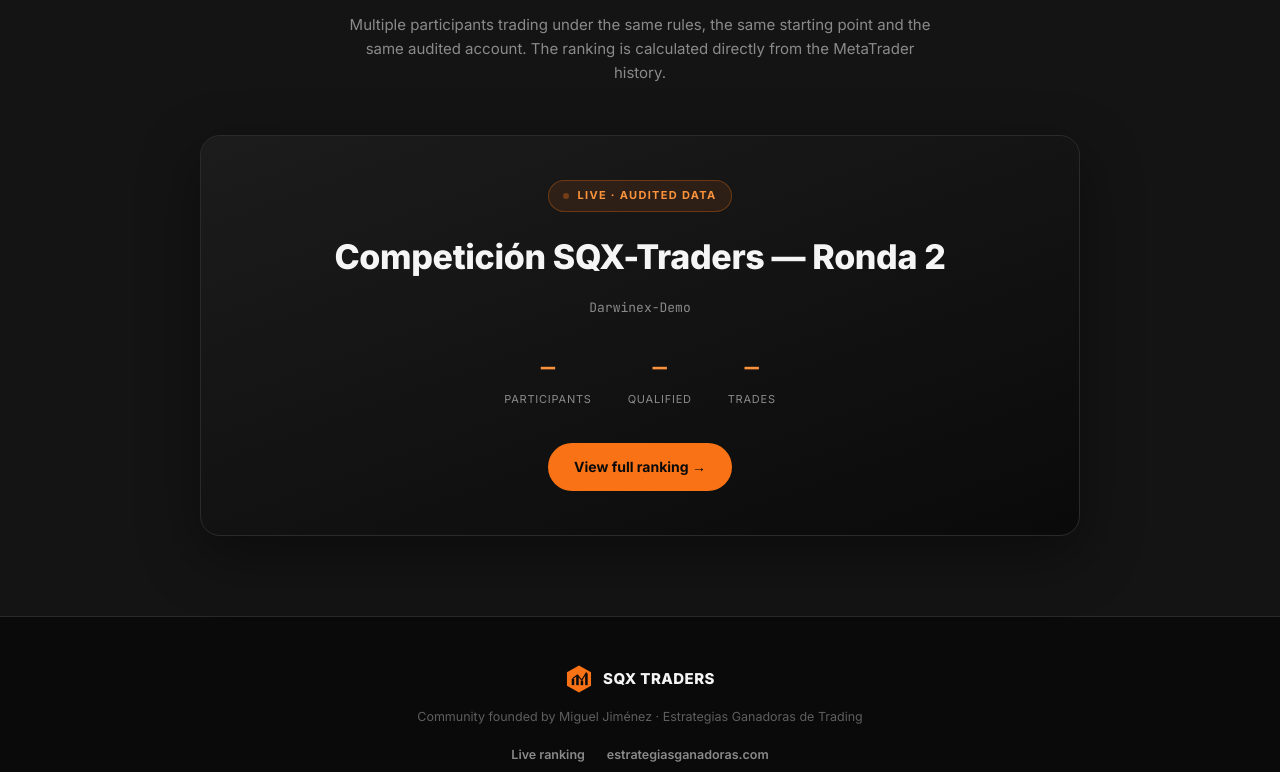
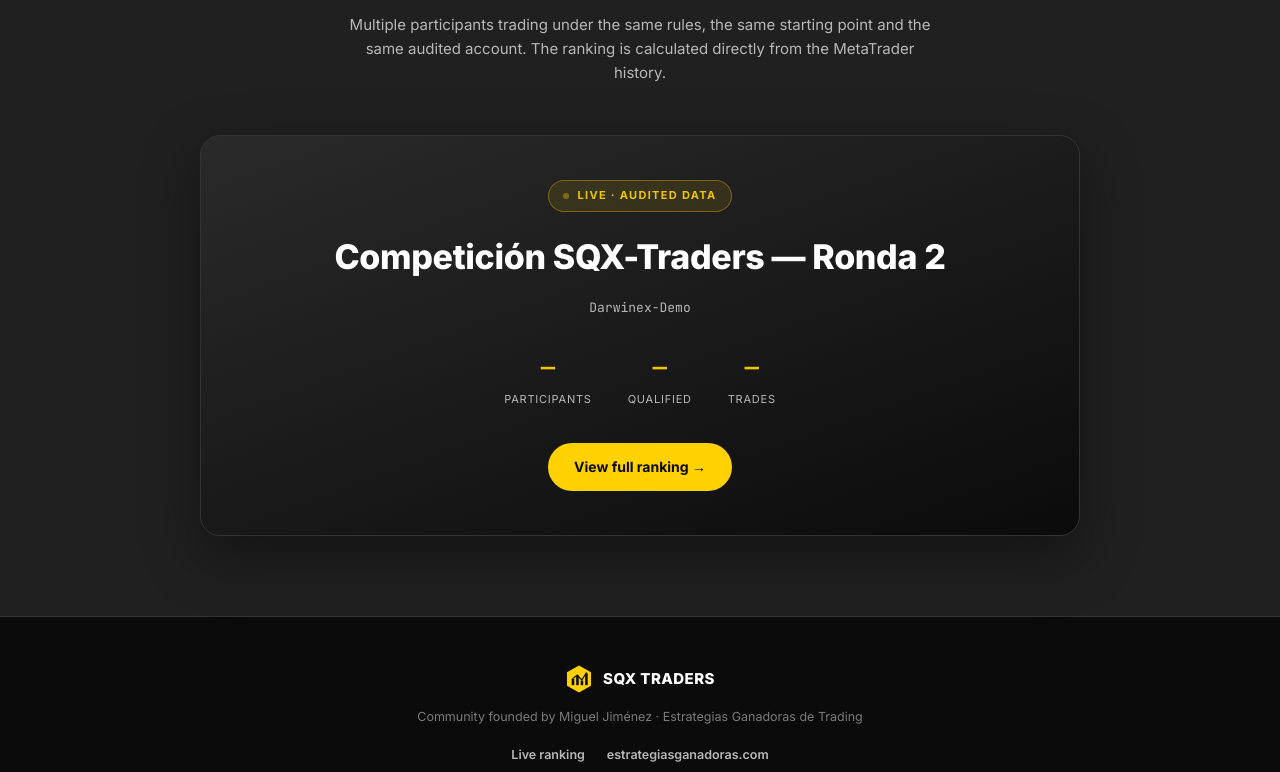
Before and after one commit to Guelu/SQX-Traders_Competicion, a website built with Vite: page index.html in a window 1280 px wide. Shown: the part 2028-2800 px from the top of the page. Built offline with nearby package versions, Linux system fonts and the light colour scheme; no server answers.

Commit message:
Update brand colors

```diff
--- a/src/brand.js
+++ b/src/brand.js
@@ -1,6 +1,6 @@
 export const LOGO_SVG = `
   <svg viewBox="0 0 100 100" fill="none" xmlns="http://www.w3.org/2000/svg">
-    <path d="M50 2 L93 26 V74 L50 98 L7 74 V26 Z" fill="#f97316"/>
+    <path d="M50 2 L93 26 V74 L50 98 L7 74 V26 Z" fill="#ffd100"/>
     <rect x="24" y="50" width="9" height="22" fill="#0a0a0a"/>
     <rect x="40" y="38" width="9" height="34" fill="#0a0a0a"/>
     <rect x="56" y="56" width="9" height="16" fill="#0a0a0a"/>
--- a/src/landing.css
+++ b/src/landing.css
@@ -3,30 +3,30 @@
 *, *::before, *::after { box-sizing: border-box; margin: 0; padding: 0; }
 
 :root, [data-theme="dark"] {
-  --bg:        #0a0a0a;
-  --surface:   #141414;
-  --surface2:  #1c1c1c;
-  --border:    #2a2a2a;
-  --text:      #f5f5f5;
-  --text-2:    #c4c4c4;
-  --muted:     #8a8a8a;
-  --muted-2:   #5e5e5e;
-  --orange:    #f97316;
-  --orange-2:  #fb923c;
+  --bg:        #0b0b0b;
+  --surface:   #202020;
+  --surface2:  #2a2a2a;
+  --border:    #333333;
+  --text:      #ffffff;
+  --text-2:    #ededed;
+  --muted:     #b8b8b8;
+  --muted-2:   #7a7a7a;
+  --orange:    #ffd100;
+  --orange-2:  #f0c400;
   --green:     #22c55e;
   --mono:      'JetBrains Mono', ui-monospace, monospace;
   --sans:      'Inter', ui-sans-serif, system-ui, sans-serif;
   --radius-sm: 8px;
   --radius:    14px;
   --radius-lg: 20px;
-  --nav-bg:    rgba(10,10,10,.85);
+  --nav-bg:    rgba(11,11,11,.9);
   --shadow-lg: 0 20px 60px rgba(0,0,0,.4);
   --widget-shadow: 0 8px 30px rgba(0,0,0,.4);
   --photo-shadow:  0 12px 40px rgba(0,0,0,.5);
 }
 
 [data-theme="light"] {
-  --bg:        #f4f6f9;
+  --bg:        #f7f7f5;
   --surface:   #ffffff;
   --surface2:  #f8fafc;
   --border:    #e2e8f0;
@@ -34,8 +34,8 @@
   --text-2:    #334155;
   --muted:     #64748b;
   --muted-2:   #94a3b8;
-  --orange:    #f97316;
-  --orange-2:  #ea580c;
+  --orange:    #ffd100;
+  --orange-2:  #b89400;
   --green:     #16a34a;
   --nav-bg:    rgba(255,255,255,.85);
   --shadow-lg: 0 20px 50px rgba(0,0,0,.08);
@@ -83,14 +83,14 @@ a { color: inherit; text-decoration: none; }
   position: relative; overflow: hidden;
   padding: 90px 24px 70px; text-align: center;
   background:
-    radial-gradient(ellipse 700px 400px at 50% 0%, rgba(249,115,22,.14), transparent 70%);
+    radial-gradient(ellipse 700px 400px at 50% 0%, rgba(255,209,0,.13), transparent 70%);
   border-bottom: 1px solid var(--border);
 }
 .eyebrow {
   display: inline-flex; align-items: center; gap: 8px;
   font-size: 11px; font-weight: 700; letter-spacing: .12em; text-transform: uppercase;
-  color: var(--orange-2); background: rgba(249,115,22,.1);
-  border: 1px solid rgba(249,115,22,.3); border-radius: 999px;
+  color: var(--orange-2); background: rgba(255,209,0,.1);
+  border: 1px solid rgba(255,209,0,.32); border-radius: 999px;
   padding: 6px 14px; margin-bottom: 22px;
 }
 .eyebrow .dot { width: 6px; height: 6px; background: var(--orange); border-radius: 50%; animation: pulse 2s ease-in-out infinite; }
@@ -182,10 +182,10 @@ a { color: inherit; text-decoration: none; }
   background: var(--bg); border: 1px solid var(--border); border-radius: var(--radius);
   padding: 28px 24px; transition: border-color .15s, transform .15s;
 }
-.feature-card:hover { border-color: rgba(249,115,22,.4); transform: translateY(-2px); }
+.feature-card:hover { border-color: rgba(255,209,0,.42); transform: translateY(-2px); }
 .feature-icon {
   width: 44px; height: 44px; border-radius: 12px;
-  background: rgba(249,115,22,.12); border: 1px solid rgba(249,115,22,.25);
+  background: rgba(255,209,0,.12); border: 1px solid rgba(255,209,0,.28);
   display: flex; align-items: center; justify-content: center;
   font-size: 20px; margin-bottom: 16px;
 }
--- a/src/style.css
+++ b/src/style.css
@@ -3,16 +3,16 @@
 *, *::before, *::after { box-sizing: border-box; margin: 0; padding: 0; }
 
 :root, [data-theme="dark"] {
-  --bg:        #0a0a0a;
-  --surface:   #141414;
-  --surface2:  #1c1c1c;
-  --border:    #2a2a2a;
-  --text:      #f5f5f5;
-  --text-2:    #c4c4c4;
-  --muted:     #8a8a8a;
-  --muted-2:   #5e5e5e;
-  --orange:    #f97316;
-  --orange-2:  #fb923c;
+  --bg:        #0b0b0b;
+  --surface:   #202020;
+  --surface2:  #2a2a2a;
+  --border:    #333333;
+  --text:      #ffffff;
+  --text-2:    #ededed;
+  --muted:     #b8b8b8;
+  --muted-2:   #7a7a7a;
+  --orange:    #ffd100;
+  --orange-2:  #f0c400;
   --blue:      #38bdf8;
   --green:     #4ade80;
   --green-bg:  rgba(34,197,94,.12);
@@ -21,9 +21,9 @@
   --red-bg:    rgba(239,68,68,.12);
   --red-bd:    rgba(239,68,68,.35);
   --gold:      #fbbf24;
-  --gold-bg:   rgba(217,119,6,.18);
+  --gold-bg:   rgba(255,209,0,.16);
   --silver:    #cbd5e1;
-  --bronze:    #d97706;
+  --bronze:    #b7832f;
   --mono:      'JetBrains Mono', ui-monospace, monospace;
   --sans:      'Inter', ui-sans-serif, system-ui, sans-serif;
   --radius-sm: 8px;
@@ -31,27 +31,27 @@
   --radius-lg: 16px;
   --shadow-sm: 0 1px 3px rgba(0,0,0,.5);
   --shadow:    0 10px 30px rgba(0,0,0,.5);
-  --nav-bg:    rgba(10,10,10,.85);
+  --nav-bg:    rgba(11,11,11,.9);
 
-  --orange-tint-bg: rgba(249,115,22,.1);
-  --orange-tint-bd: rgba(249,115,22,.3);
+  --orange-tint-bg: rgba(255,209,0,.1);
+  --orange-tint-bd: rgba(255,209,0,.32);
 
   --rank1-bg: rgba(251,191,36,.12); --rank1-bd: rgba(251,191,36,.4);
   --rank2-bg: rgba(203,213,225,.1); --rank2-bd: rgba(203,213,225,.35);
-  --rank3-bg: rgba(217,119,6,.15);  --rank3-bd: rgba(217,119,6,.4);
+  --rank3-bg: rgba(183,131,47,.16);  --rank3-bd: rgba(183,131,47,.42);
 
   --podium1-border: rgba(251,191,36,.4);  --podium1-glow: 0 4px 28px rgba(251,191,36,.12);
   --podium2-border: rgba(203,213,225,.3); --podium2-glow: 0 4px 16px rgba(0,0,0,.5);
-  --podium3-border: rgba(217,119,6,.35);  --podium3-glow: 0 4px 16px rgba(0,0,0,.5);
+  --podium3-border: rgba(183,131,47,.38);  --podium3-glow: 0 4px 16px rgba(0,0,0,.5);
 
   --podium1-base: linear-gradient(180deg, rgba(251,191,36,.35), rgba(251,191,36,.1));
   --podium2-base: linear-gradient(180deg, rgba(203,213,225,.3), rgba(203,213,225,.08));
-  --podium3-base: linear-gradient(180deg, rgba(217,119,6,.35), rgba(217,119,6,.1));
+  --podium3-base: linear-gradient(180deg, rgba(183,131,47,.34), rgba(183,131,47,.1));
   --podium-pos-color: rgba(255,255,255,.4);
 }
 
 [data-theme="light"] {
-  --bg:        #f4f6f9;
+  --bg:        #f7f7f5;
   --surface:   #ffffff;
   --surface2:  #f8fafc;
   --border:    #e2e8f0;
@@ -59,8 +59,8 @@
   --text-2:    #334155;
   --muted:     #64748b;
   --muted-2:   #94a3b8;
-  --orange:    #f97316;
-  --orange-2:  #ea580c;
+  --orange:    #ffd100;
+  --orange-2:  #b89400;
   --blue:      #0ea5e9;
   --green:     #16a34a;
   --green-bg:  #f0fdf4;
@@ -68,28 +68,28 @@
   --red:       #dc2626;
   --red-bg:    #fff1f2;
   --red-bd:    #fecdd3;
-  --gold:      #d97706;
+  --gold:      #b89400;
   --gold-bg:   #fffbeb;
   --silver:    #64748b;
-  --bronze:    #b45309;
+  --bronze:    #9b6b2e;
   --shadow-sm: 0 1px 3px rgba(0,0,0,.06), 0 1px 2px rgba(0,0,0,.04);
   --shadow:    0 4px 16px rgba(0,0,0,.06), 0 2px 4px rgba(0,0,0,.04);
   --nav-bg:    rgba(255,255,255,.85);
 
-  --orange-tint-bg: #fff7ed;
-  --orange-tint-bd: #fed7aa;
+  --orange-tint-bg: #fff8cc;
+  --orange-tint-bd: #ffe873;
 
   --rank1-bg: #fffbeb; --rank1-bd: #fde68a;
   --rank2-bg: #f8fafc; --rank2-bd: #cbd5e1;
   --rank3-bg: #fef3c7; --rank3-bd: #fcd34d;
 
-  --podium1-border: #fde68a; --podium1-glow: 0 4px 24px rgba(217,119,6,.15);
+  --podium1-border: #ffe873; --podium1-glow: 0 4px 24px rgba(255,209,0,.16);
   --podium2-border: #cbd5e1; --podium2-glow: 0 4px 16px rgba(100,116,139,.1);
-  --podium3-border: #fcd34d; --podium3-glow: 0 4px 16px rgba(180,83,9,.1);
+  --podium3-border: #d9b36a; --podium3-glow: 0 4px 16px rgba(155,107,46,.1);
 
-  --podium1-base: linear-gradient(180deg,#fef3c7,#fde68a);
+  --podium1-base: linear-gradient(180deg,#fff8cc,#ffe873);
   --podium2-base: linear-gradient(180deg,#f1f5f9,#cbd5e1);
-  --podium3-base: linear-gradient(180deg,#fef9c3,#fde68a80);
+  --podium3-base: linear-gradient(180deg,#f4dfb8,#d9b36a80);
   --podium-pos-color: rgba(0,0,0,.35);
 }
 
```
